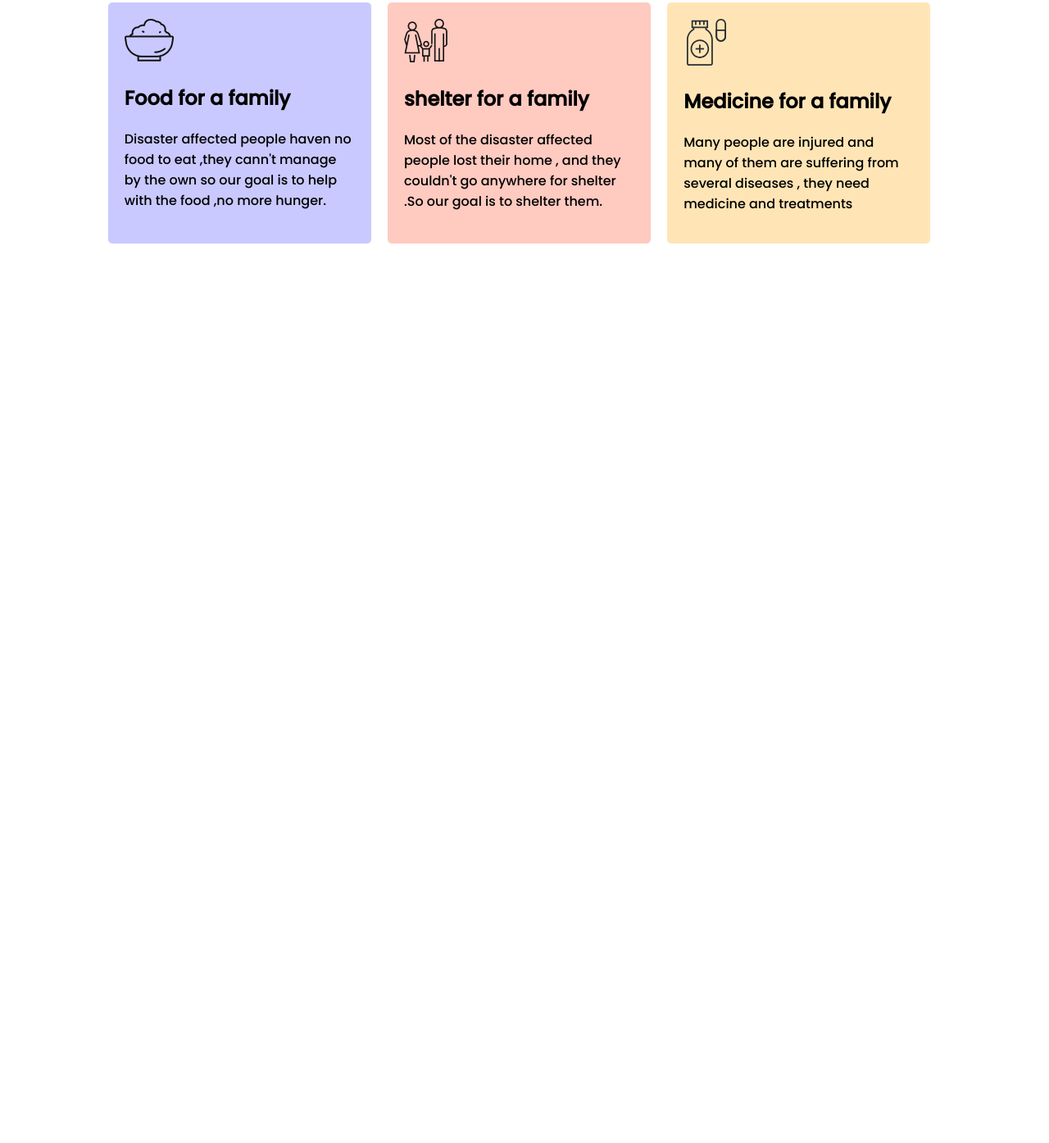
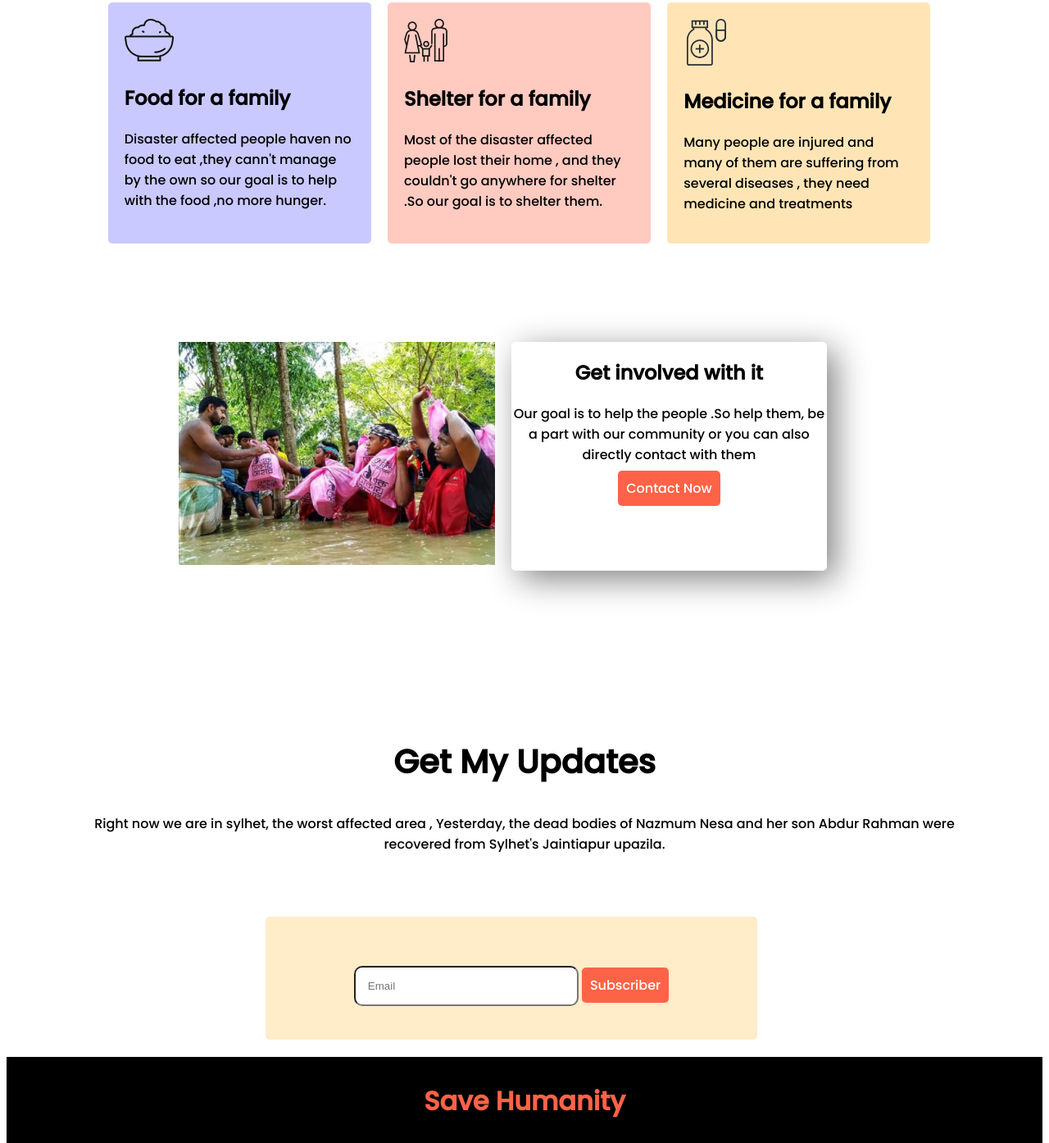
Before and after one commit to Emonrockzz/save-humanity, a plain HTML site: page index.html in a window 1280 px wide. Shown: the part 1406-2800 px from the top of the page at 82% size. Before the commit the page ends 1721 px from the top, so only its background shows below. Drawn offline with Linux system fonts and the light colour scheme.

Commit message:
footer added

```diff
--- a/index.html
+++ b/index.html
@@ -57,7 +57,7 @@
             </div>
             <div id="shelter-bc" class="help-plan">
                 <img src="icons/shelter.png" alt="">
-                <h1>shelter for a family</h1>
+                <h1>Shelter for a family</h1>
                 <p>Most of the disaster affected people lost their home , and they couldn't go anywhere for shelter .So
                     our goal is to shelter them. </p>
             </div>
@@ -69,6 +69,34 @@
             </div>
         </div>
     </section>
+    <section class="half-width">
+        <div class="fix-width">
+            <img src="images/donation11.jpg" alt="">
+        </div>
+        <div id="shadaw-for" class="fix-width">
+            <h1>Get involved with it</h1>
+            <p>Our goal is to help the people .So help them, be a part with our community or you can also directly
+                contact with them </p>
+            <a class="top-btn" href="">Contact Now</a>
+        </div>
+    </section>
+    <section>
+        <div class="donate-for">
+            <h1 class="midium-header">Get My Updates</h1>
+            <p>Right now we are in sylhet, the worst affected area , Yesterday, the dead bodies of Nazmum Nesa and her son Abdur Rahman were recovered  from Sylhet's Jaintiapur upazila.</p>
+        </div>
+        <div class="form-reposition">
+        <form action="">
+        <div class="bottom-area">
+            <input type="Email" placeholder="Email" id="email" name="Email">
+            <label class="top-btn" for="Email">Subscriber</label>
+        </div>
+        </form>
+        </div>
+    </section>
 </body>
-
+<footer>
+    <h1>Save Humanity</h1>
+    <p>Be humble ,Be happy, Save people, Save Humanity</p>
+</footer>
 </html>
--- a/style.css
+++ b/style.css
@@ -25,7 +25,7 @@ body {
     text-decoration: none;
     color: white;
     width: 15px 45px;
-    background-image: linear-gradient(orange, tomato);
+    background-color: tomato;
     padding: 10px;
     border-radius: 5px;
 }
@@ -105,3 +105,52 @@ body {
 #medicine-bc {
     background-color: rgba(255, 166, 0, 0.288);
 }
+.half-width{
+    display: flex;
+    text-align: center;
+    padding:100px;
+    margin-left: 100px;
+}
+.fix-width{
+    width: 40%;
+    padding-left: 0px;
+    margin: 10px;
+    border-radius: 5px;
+}
+.fix-width img{
+    width: 100%;
+}
+#shadaw-for{
+    box-shadow: 10px 10px 40px gray;
+}
+.bottom-area{
+    text-align: center;
+    padding-top: 60px;
+}
+form{
+    text-align: center;
+    border-radius: 5px;
+    height: 150px;
+    width: 600px;
+    background-color: rgba(255, 166, 0, 0.212);
+}
+.form-reposition{
+    padding-left: 25%;
+}
+input{
+    width: 40%;
+    padding: 15px;
+    border-radius: 10px;
+}
+footer{
+    height: 150px;
+    text-align: center;
+    font-weight: 600;
+    color: white;
+    background-color: black;
+    margin-top: 20px;
+}
+footer h1{
+    color: tomato;
+    padding-top: 30px;
+}
```
